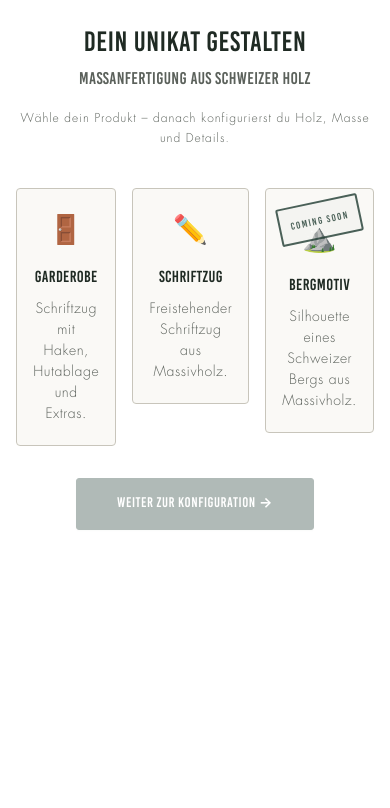
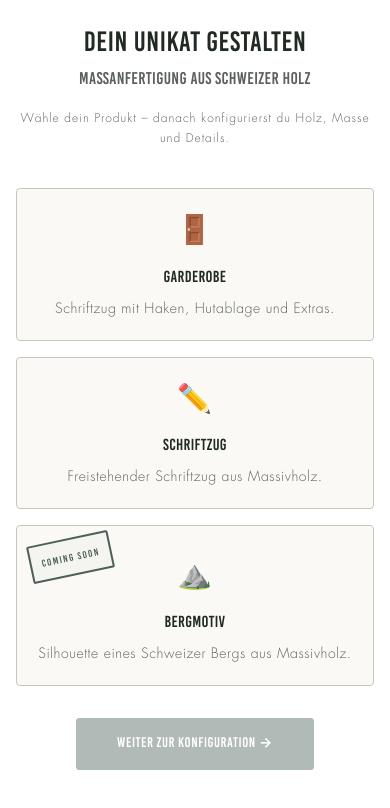
Before and after one commit to Holzschneiderei/holzschneiderei, a React (Vite) app: page / in a window 390 px wide. Shown: the top 808 px of the page. Built offline with nearby package versions, Linux system fonts and the light colour scheme.

Commit message:
fix(responsive): stack product cards on small screens

```diff
--- a/src/components/phases/PhaseTypen.jsx
+++ b/src/components/phases/PhaseTypen.jsx
@@ -63,7 +63,7 @@ export default function PhaseTypen({ startWizard, triggerShake, setErrors }) {
 
       {hasProducts ? (
         <div role="radiogroup" aria-label="Produkt wählen" className="flex flex-col gap-4">
-          <div className={`grid gap-4`} style={{ gridTemplateColumns: `repeat(${Math.min(allCards.length, 3)}, 1fr)` }}>
+          <div className="grid gap-4 grid-cols-1 cq-products-3">
             {allCards.map((product) => {
               const selected = form.product === product.id;
               return (
--- a/src/konfigurator.css
+++ b/src/konfigurator.css
@@ -637,6 +637,7 @@
   .cq-admin-header-md { max-width: 700px; }
   .cq-berg-3 { grid-template-columns: repeat(3, 1fr); }
   .cq-wood-3 { grid-template-columns: repeat(3, 1fr); }
+  .cq-products-3 { grid-template-columns: repeat(3, 1fr); }
 }
 
 @container shell (min-width: 1024px) {
```
